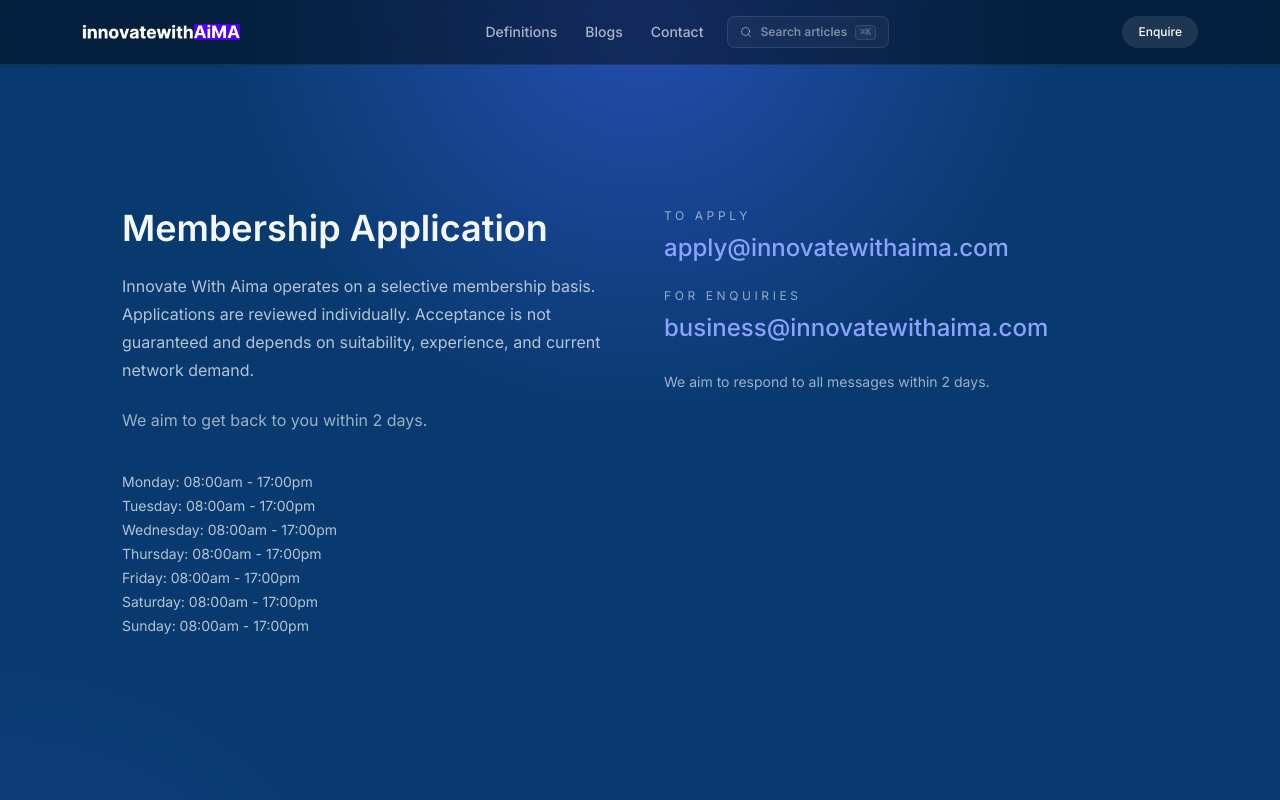
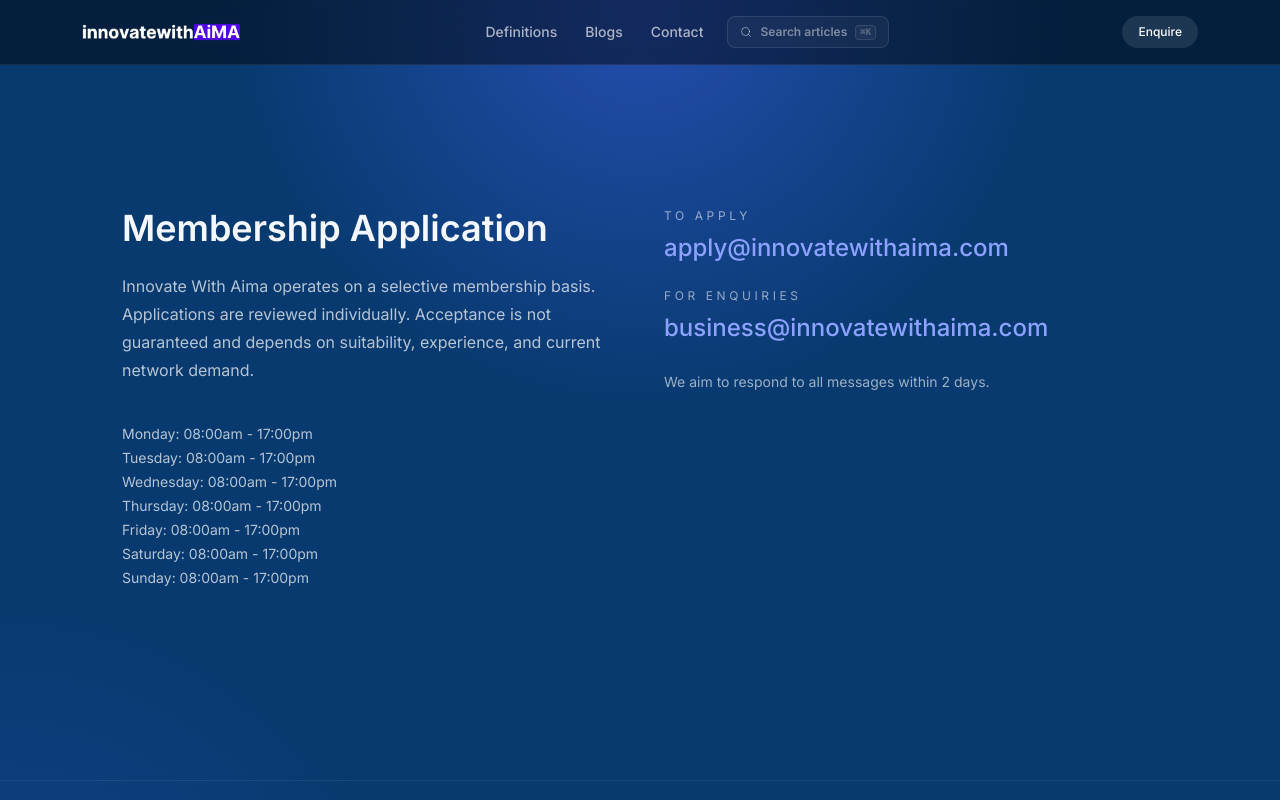
Before and after one commit to 1nn4a/iwa, a React (Vite) app: page /apply in a window 1280 px wide. Shown: the top 800 px of the page. Built offline with nearby package versions, Linux system fonts and the light colour scheme.

Commit message:
cookies stripped complete

```diff
--- a/src/pages/ApplyPage.tsx
+++ b/src/pages/ApplyPage.tsx
@@ -16,7 +16,6 @@ content="Apply to join the Innovate With Aima network. Membership is selective a
 
 <div className="grid grid-cols-1 md:grid-cols-2 gap-12">
 
-{/* LEFT */}
 
 <div>
 
@@ -30,9 +29,7 @@ Applications are reviewed individually. Acceptance is not guaranteed
 and depends on suitability, experience, and current network demand.
 </p>
 
-<p className="mt-6 text-white/60">
-We aim to get back to you within 2 days.
-</p>
+
 
 <div className="mt-10 text-sm text-white/70 space-y-1">
 <p>Monday: 08:00am - 17:00pm</p>
@@ -46,7 +43,6 @@ We aim to get back to you within 2 days.
 
 </div>
 
-{/* RIGHT: CONTACT */}
 
 <div className="space-y-6">
 
```
